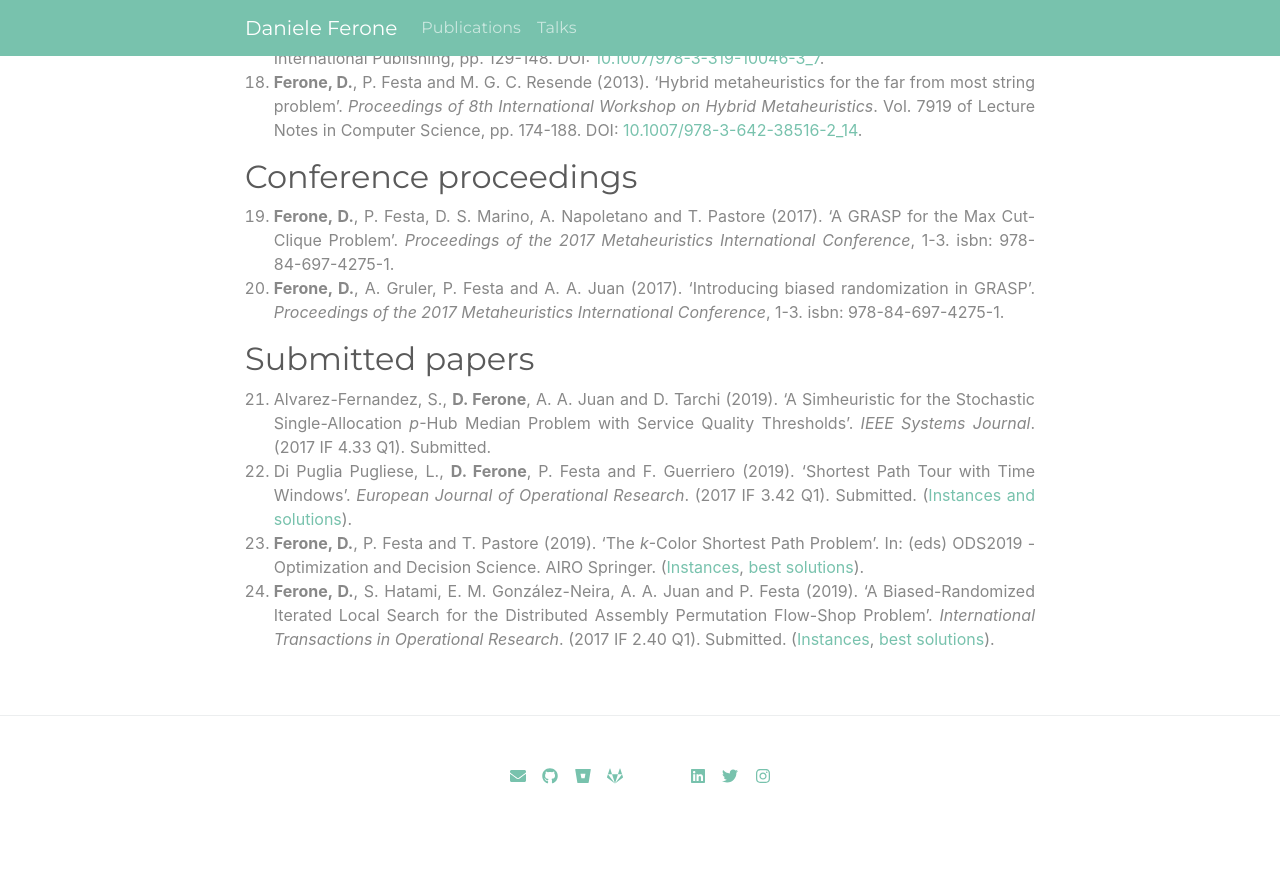
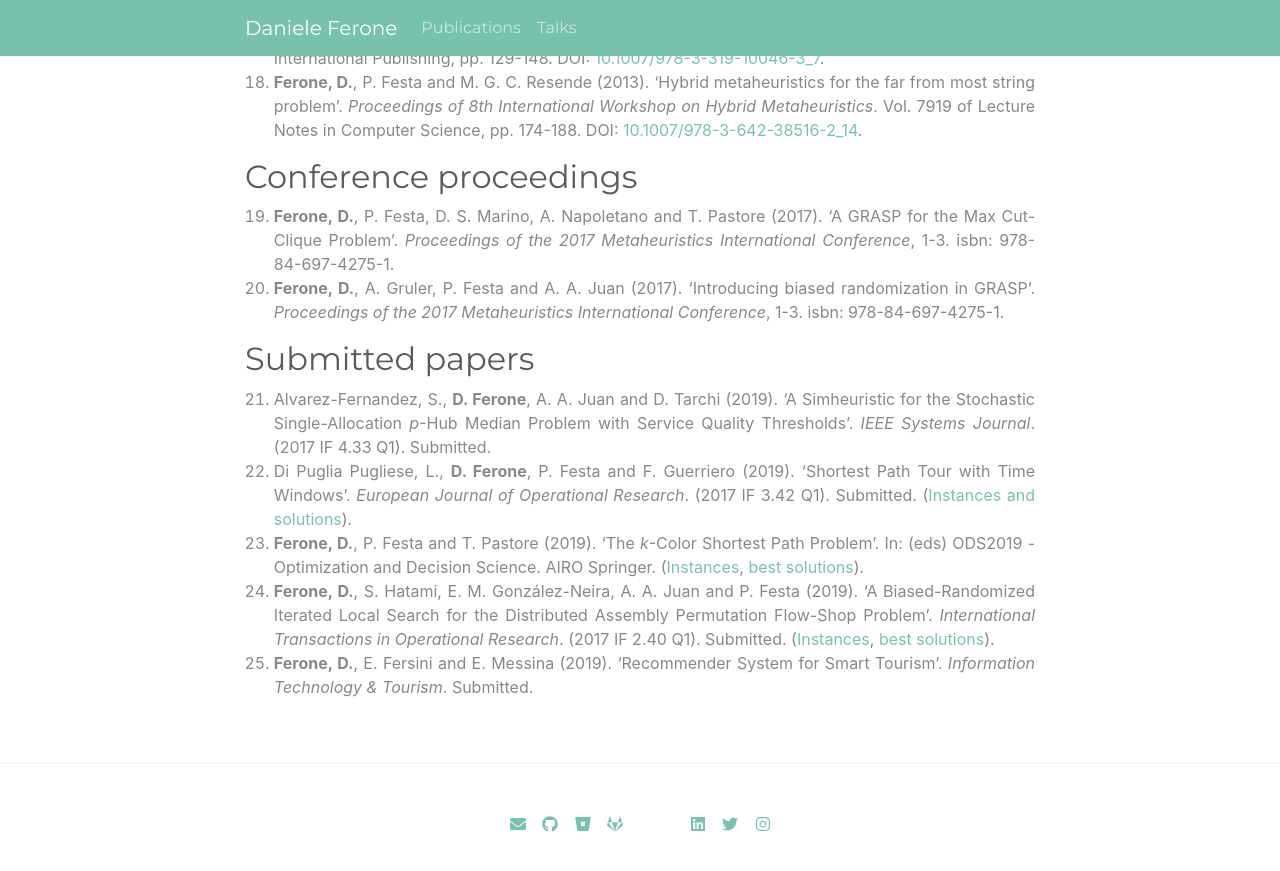
Before and after one commit to fdaniele85/fdaniele85.github.io, a Jekyll site: the page built from pages/publications.html, in a window 1280 px wide and 900 px high, scrolled down 1535 px. Shown: the top 871 px of the window. Built offline with Jekyll 4.4.1, drawn with Linux system fonts in a browser that asks for light colours; nearby versions of some CDN libraries; a style sheet for code colours, icons or effects is not loaded.

Commit message:
Submitted recommender system

```diff
--- a/pages/publications.html
+++ b/pages/publications.html
@@ -56,5 +56,7 @@ title: Publications
 	<li><strong>Ferone, D.</strong>, P. Festa and T. Pastore (2019). ‘The <em>k</em>-Color Shortest Path Problem’. In: (eds) ODS2019 - Optimization and Decision Science. AIRO Springer. (<a href="http://bit.ly/2K57KjQ">Instances</a>, <a href="http://bit.ly/2I30y5B">best solutions</a>).</li>
 
 	<li><strong>Ferone, D.</strong>, S. Hatami, E. M. González-Neira, A. A. Juan and P. Festa (2019). ‘A Biased-Randomized Iterated Local Search for the Distributed Assembly Permutation Flow-Shop Problem’. <em>International Transactions in Operational Research</em>. (2017 IF 2.40 Q1). Submitted. (<a href="http://bit.ly/2MEnw7j">Instances</a>, <a href="http://bit.ly/2KaoDcX">best solutions</a>).</li>
+
+	<li><strong>Ferone, D.</strong>, E. Fersini and E. Messina (2019). ‘Recommender System for Smart Tourism’. <em>Information Technology & Tourism</em>. Submitted.</li>
 </ol>
 </div>
```
